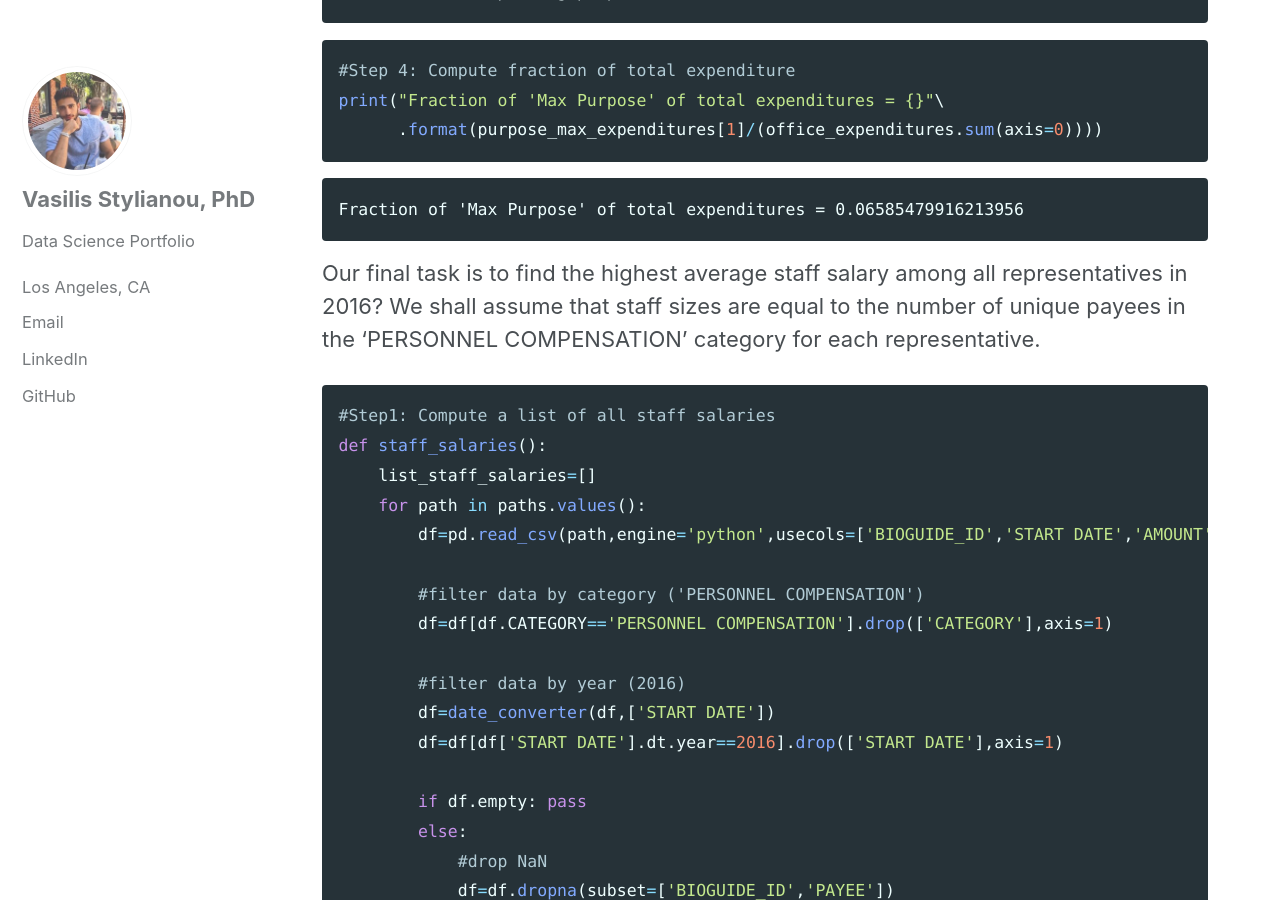
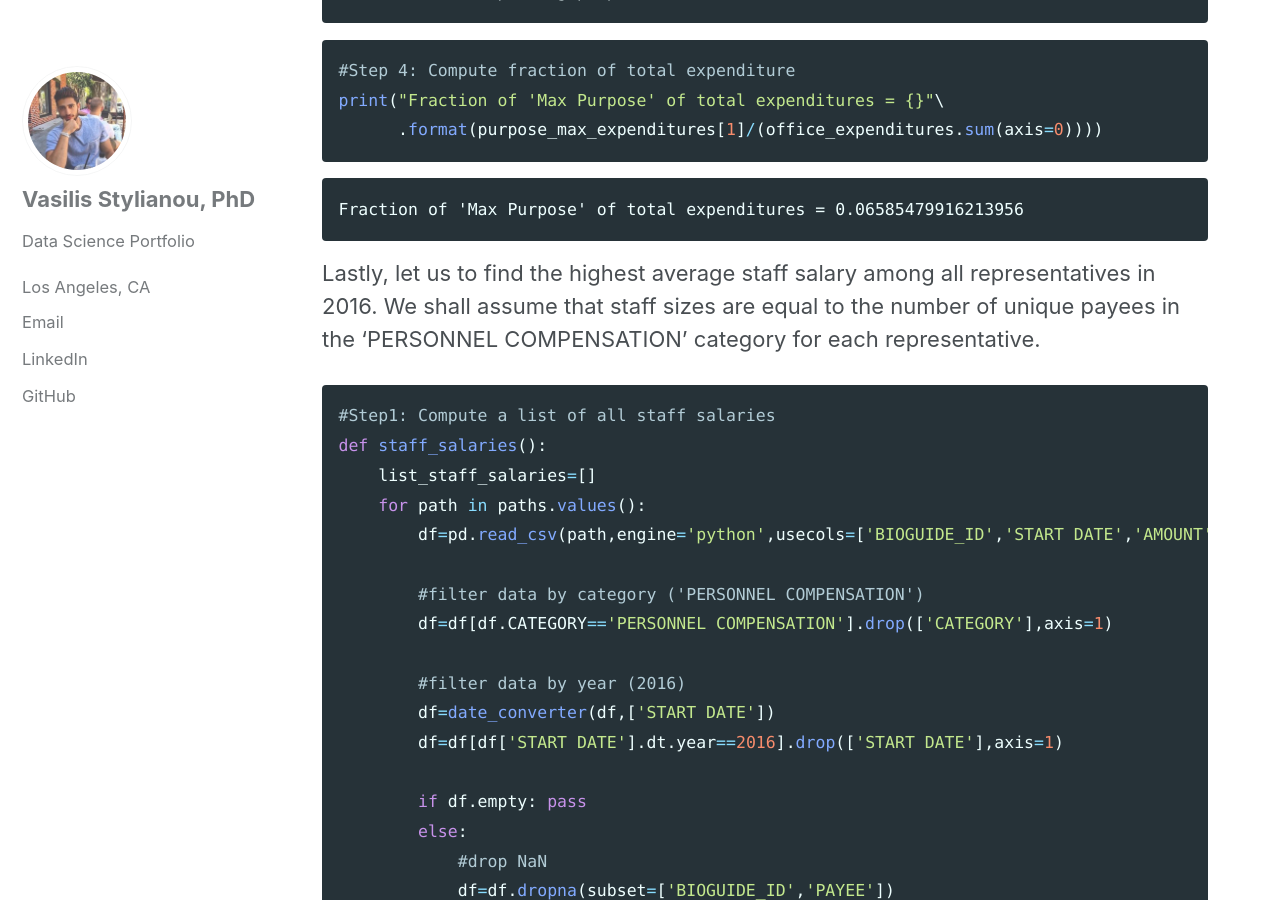
Before and after one commit to vasilis-stylianou/vasilis-stylianou.github.io, a Jekyll site: the page built from _posts/2018-07-15-expenditures.md, in a window 1280 px wide and 900 px high, scrolled down 9903 px. Built offline with Jekyll 4.4.1, drawn with Linux system fonts in a browser that asks for light colours; cached includes are drawn as plain includes.

Commit message:
Update 2018-07-15-expenditures.md

````diff
--- a/_posts/2018-07-15-expenditures.md
+++ b/_posts/2018-07-15-expenditures.md
@@ -465,7 +465,7 @@ print("Fraction of 'Max Purpose' of total expenditures = {}"\
     Fraction of 'Max Purpose' of total expenditures = 0.06585479916213956
 
 
-Our final task is  to find the highest average staff salary among all representatives in 2016? We shall assume that staff sizes are equal to the number of unique payees in the 'PERSONNEL COMPENSATION' category for each representative.
+Lastly, let us to find the highest average staff salary among all representatives in 2016. We shall assume that staff sizes are equal to the number of unique payees in the 'PERSONNEL COMPENSATION' category for each representative.
 
 
 ```python
````
